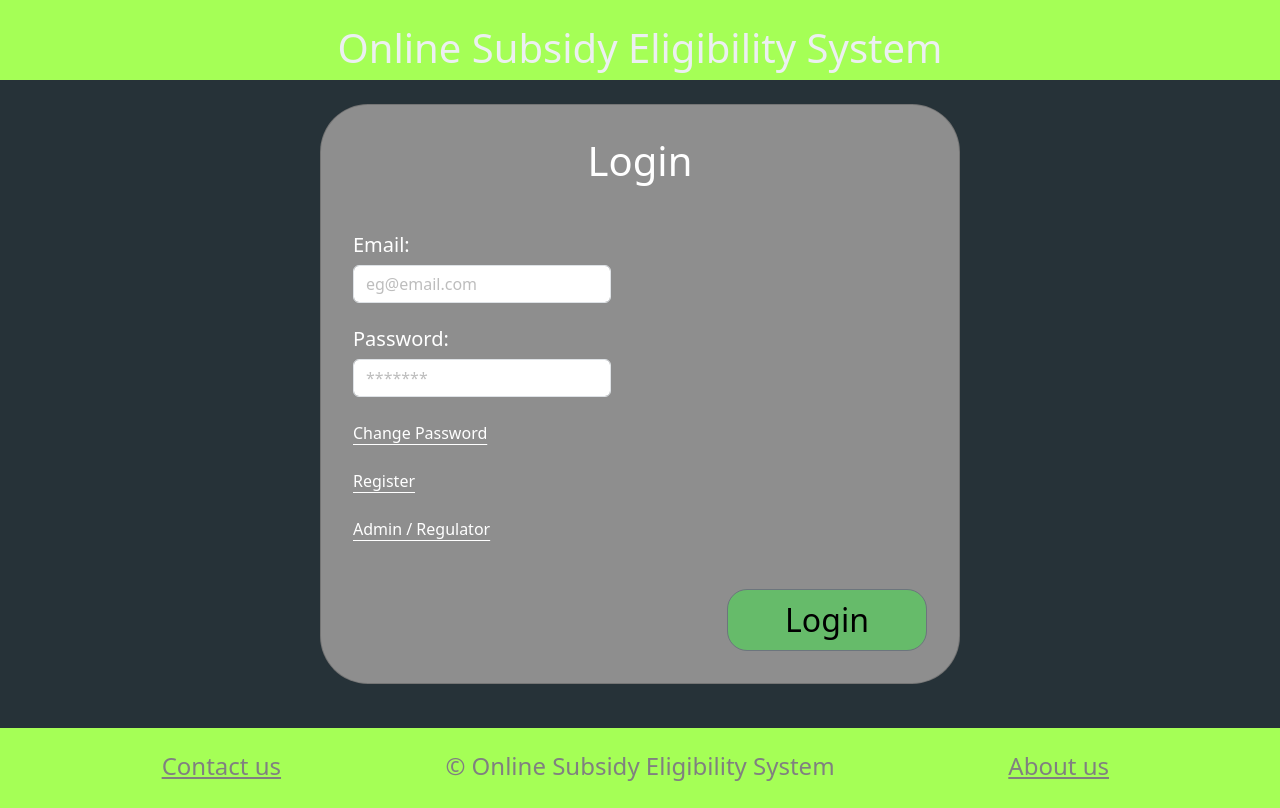
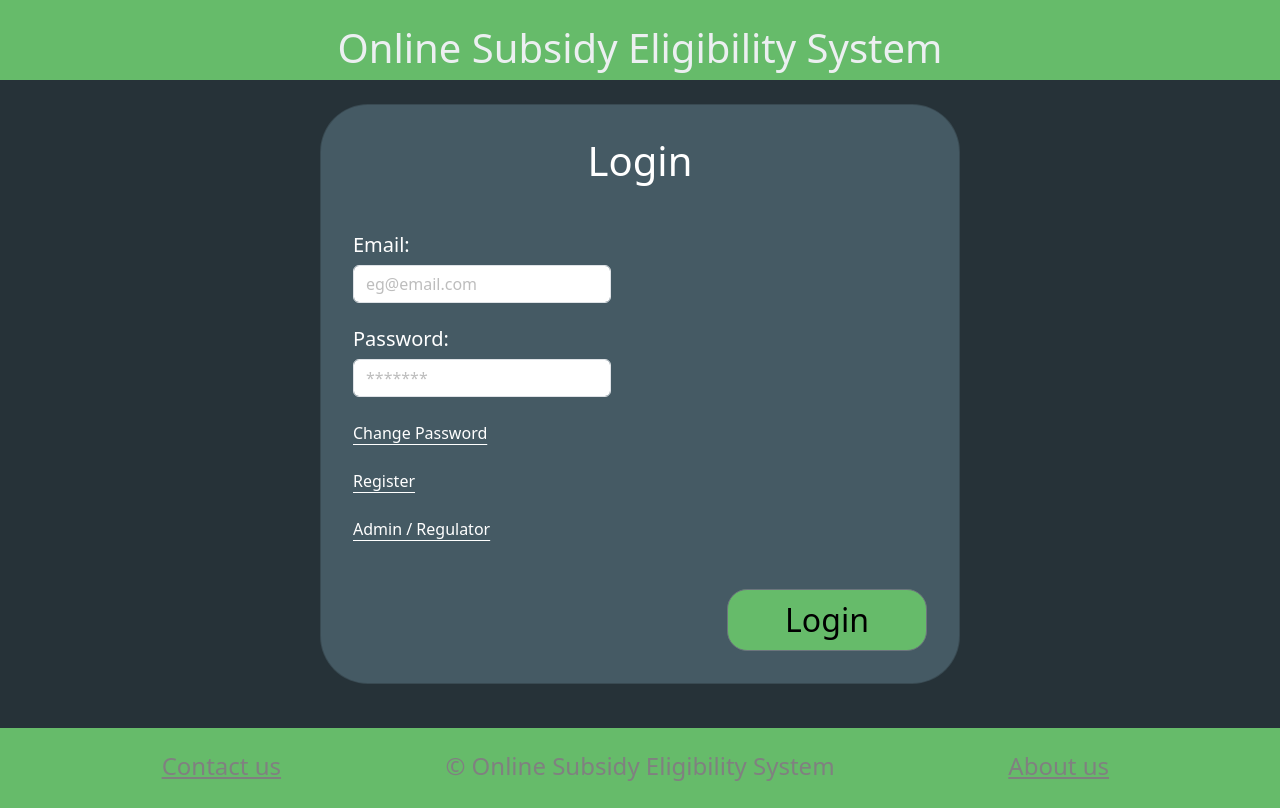
Before and after one commit to mohd301/b-tech-course-project, a React (Create React App) app in the folder client/: page / in a window 1280 px wide. Built offline with nearby package versions, Linux system fonts and the light colour scheme.

Commit message:
pdated colors.js with a softer, more eye friendly darker colors

```diff
--- a/client/src/styles/colors.js
+++ b/client/src/styles/colors.js
@@ -1,7 +1,7 @@
 export const colors = {
-  primaryColor: '#A5FF56',
-  secondaryColor: '#FF3333',
-  tertiaryColor: '#8E8E8E'
+  primaryColor: '#66BB6A',
+  secondaryColor: '#EF5350',
+  tertiaryColor: '#455A64',
+  primaryBackground: '#263238',
+  textColor: '#ECEFF1'
 };
-//d77a7d
-//9fbc9c
```
